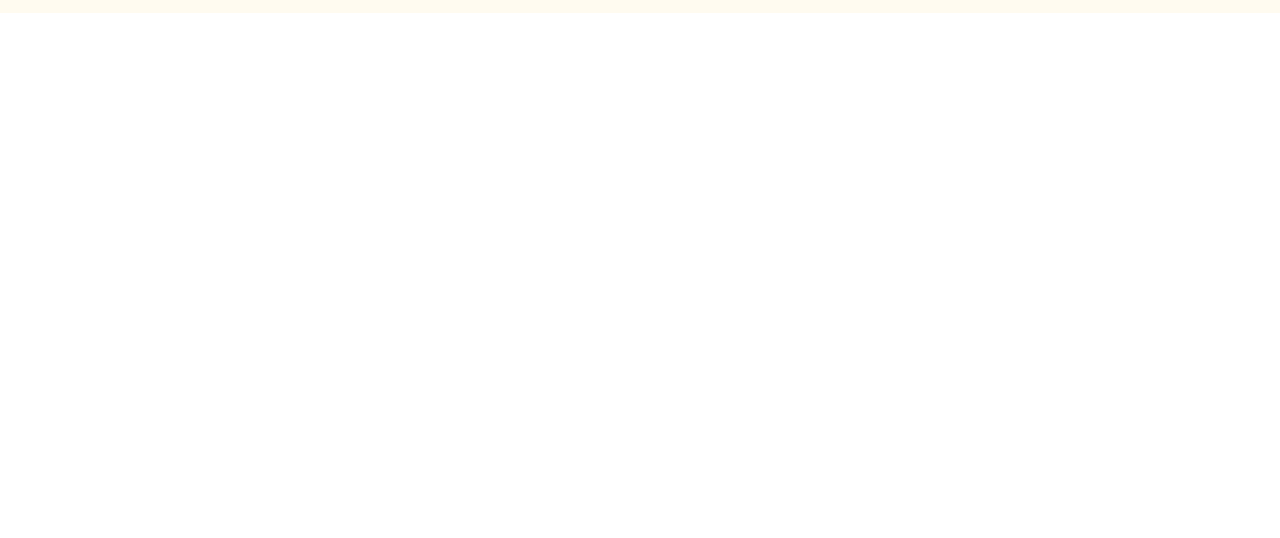
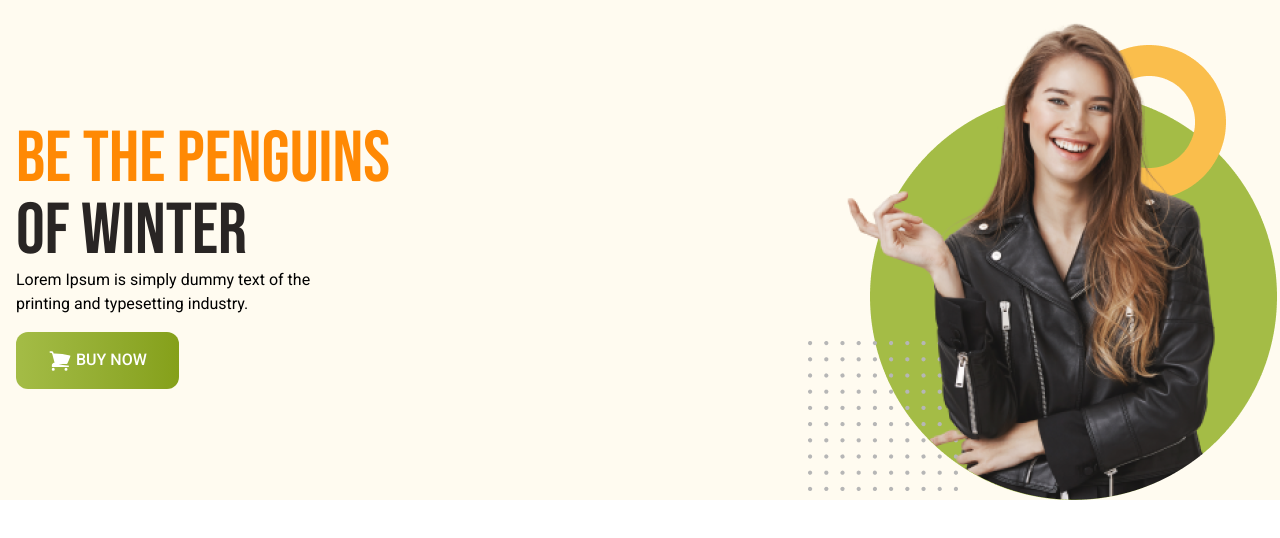
Before and after one commit to iftakhersifat/penguin-fashion, a plain HTML site: page index.html in a window 1280 px wide. Shown: the part 58-596 px from the top of the page. Drawn offline with nearby package versions, Linux system fonts and the light colour scheme.

Commit message:
added banner section

```diff
--- a/index.html
+++ b/index.html
@@ -27,21 +27,43 @@
 
 <body class="roboto">
     <header class="bg-[#FFFBF0] pl-4">
+        <!-- navbar -->
         <nav class="max-w-7xl m-auto p-4 flex items-center justify-between">
             <div class="-mx-4">
                 <img class="w-2xs" src="icons/logo.png" alt="Logo">
             </div>
             <ul class="flex space-x-14 hidden lg:flex">
-              <li><a href="" class="text-gray-800 hover:text-blue-500">Home</a></li>
-              <li><a href="" class="text-gray-800 hover:text-blue-500">Product</a></li>
-              <li><a href="" class="text-gray-800 hover:text-blue-500">About Us</a></li>
-              <li><a href="" class="text-gray-800 hover:text-blue-500">Contact Us</a></li>
+                <li><a href="" class="text-gray-800 hover:text-blue-500">Home</a></li>
+                <li><a href="" class="text-gray-800 hover:text-blue-500">Product</a></li>
+                <li><a href="" class="text-gray-800 hover:text-blue-500">About Us</a></li>
+                <li><a href="" class="text-gray-800 hover:text-blue-500">Contact Us</a></li>
             </ul>
-          </nav>
+        </nav>
 
+        <!-- banner part -->
+        <div class="md:flex md:items-center md:justify-between max-w-7xl m-auto ">
+            <div>
+                <h3 class="bebas-neue text-7xl uppercase text-orange-400 "><span>Be the Penguins</span><br>
+                    <span class="text-stone-800">of Winter</span>
+                </h3>
+                <p class="w-xs mb-4">Lorem Ipsum is simply dummy text of the printing
+                    and typesetting industry.</p>
+                <button
+                    class="bg-green-300 text-white py-4 px-8 rounded-xl font-medium text-base bg-linear-to-r from-[#A4BC46] to-[#85A019]"><svg
+                        xmlns="http://www.w3.org/2000/svg" fill="white" viewBox="0 0 24 24" stroke-width="1.5"
+                        stroke="currentColor" class="size-6 text-white inline">
+                        <path stroke-linecap="round" stroke-linejoin="round"
+                            d="M2.25 3h1.386c.51 0 .955.343 1.087.835l.383 1.437M7.5 14.25a3 3 0 0 0-3 3h15.75m-12.75-3h11.218c1.121-2.3 2.1-4.684 2.924-7.138a60.114 60.114 0 0 0-16.536-1.84M7.5 14.25 5.106 5.272M6 20.25a.75.75 0 1 1-1.5 0 .75.75 0 0 1 1.5 0Zm12.75 0a.75.75 0 1 1-1.5 0 .75.75 0 0 1 1.5 0Z" />
+                    </svg>
+                    BUY NOW</button>
+            </div>
+            <div>
+                <img src="images/model.png" alt="">
+            </div>
+        </div>
 
+    </header>
 
-    </footer>
 
 </body>
 
```
